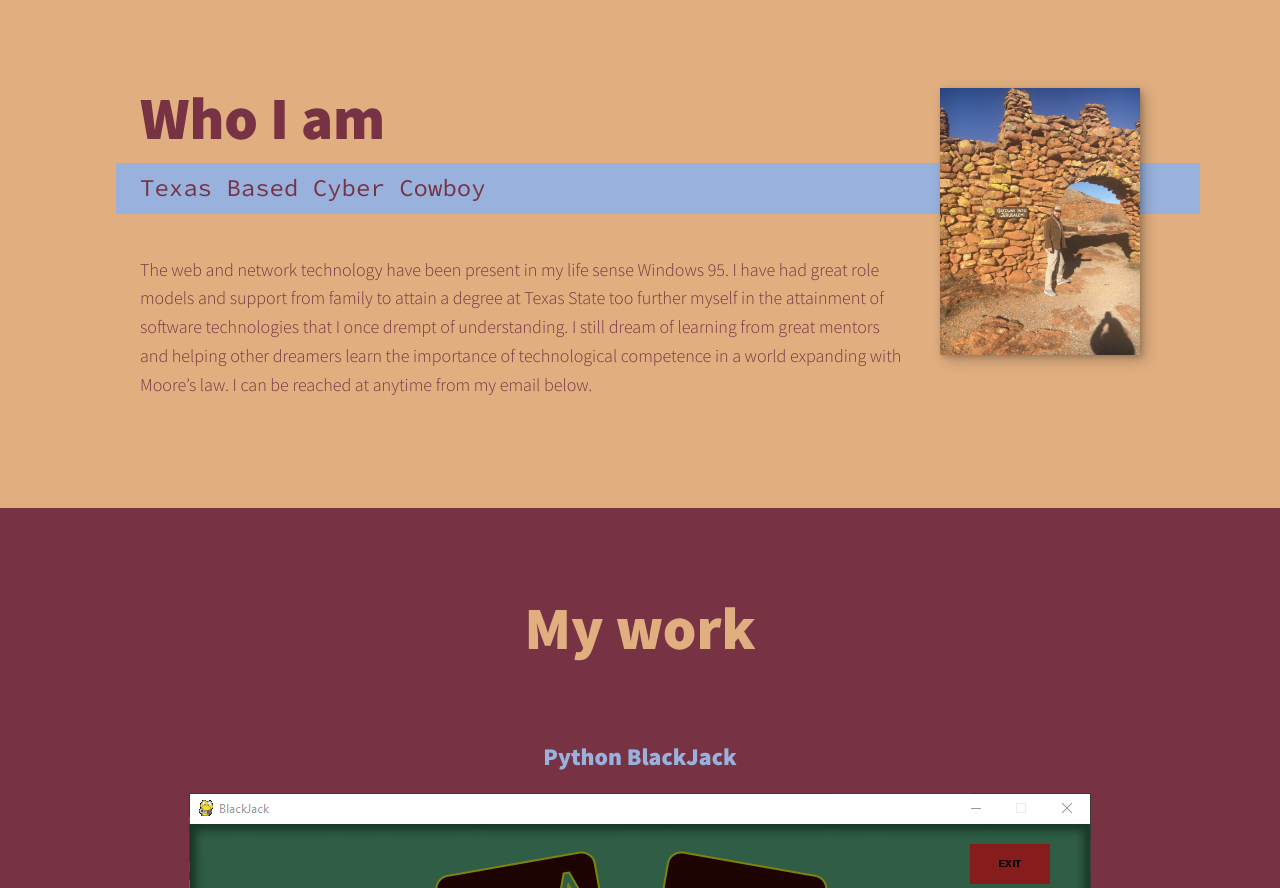
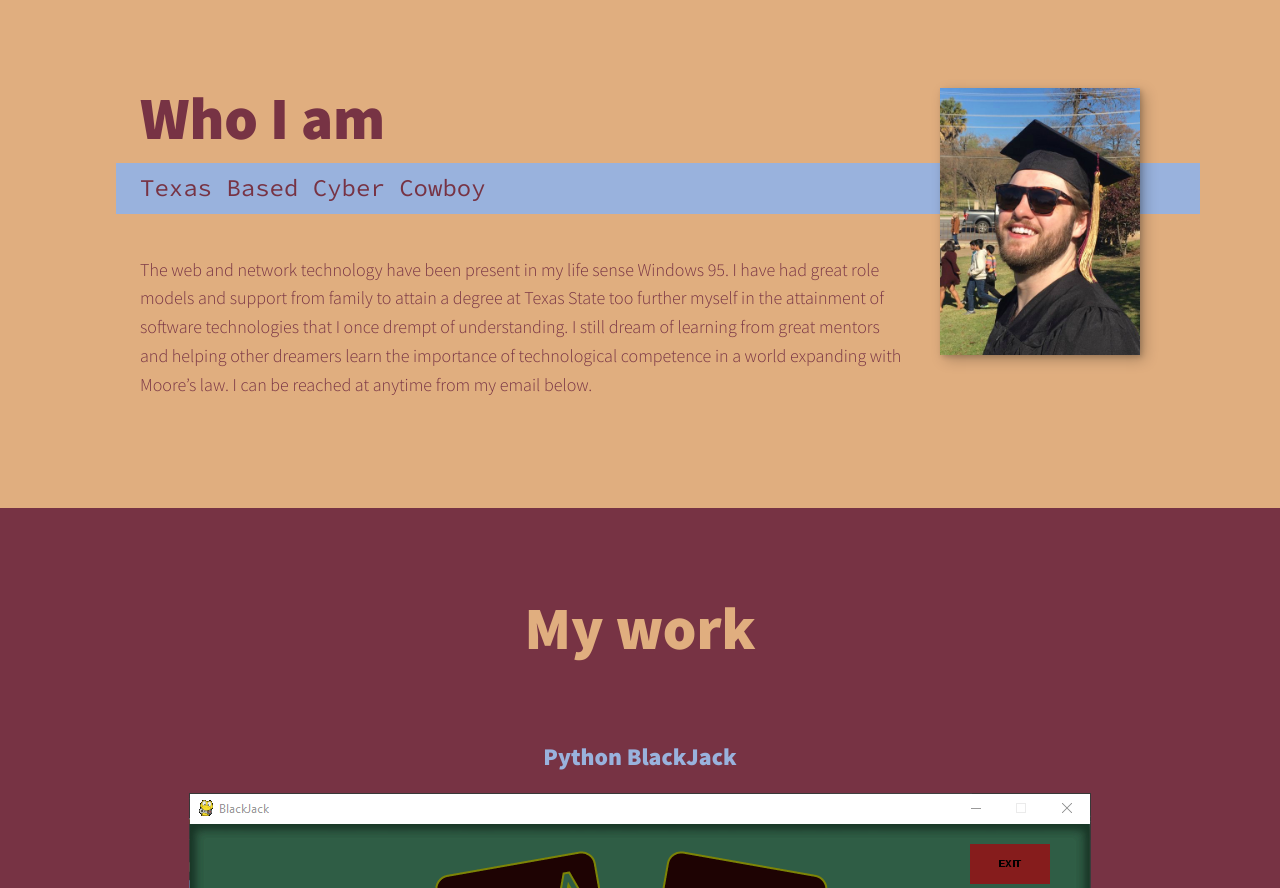
Before and after one commit to socratical/PortfolioWebsite, a plain HTML site: page index.html in a window 1280 px wide. Shown: the part 1373-2261 px from the top of the page. Drawn offline with nearby package versions, Linux system fonts and the light colour scheme.

Commit message:
added a git ignore, removed unneeded images

```diff
--- a/index.html
+++ b/index.html
@@ -93,7 +93,7 @@
                      anytime from my email below. </p>
             </div>
 
-            <img src="img_custm/Jerusalem.jpg" alt="Nathan At Wichita Mountains" class="about-me__img">
+            <img src="img_custm/graduated.jpg" alt="Nathan At Wichita Mountains" class="about-me__img">
         </section>
 
         <!-- My Work -->
```
Also changed, not shown: img_custm/Jerusalem.jpg (deleted), img_custm/NH_logo.png (deleted), img_custm/b&wLogo.jpg (deleted), img_custm/beachpad.jpg (deleted), img_custm/cacti.jpg (deleted), img_custm/cactus.jpg (deleted), img_custm/fish&bottle.jpg (deleted), img_custm/graduated.jpg (added), img_custm/gridData.png (deleted), img_custm/pyBlackjack.png (deleted), 2 other files.
